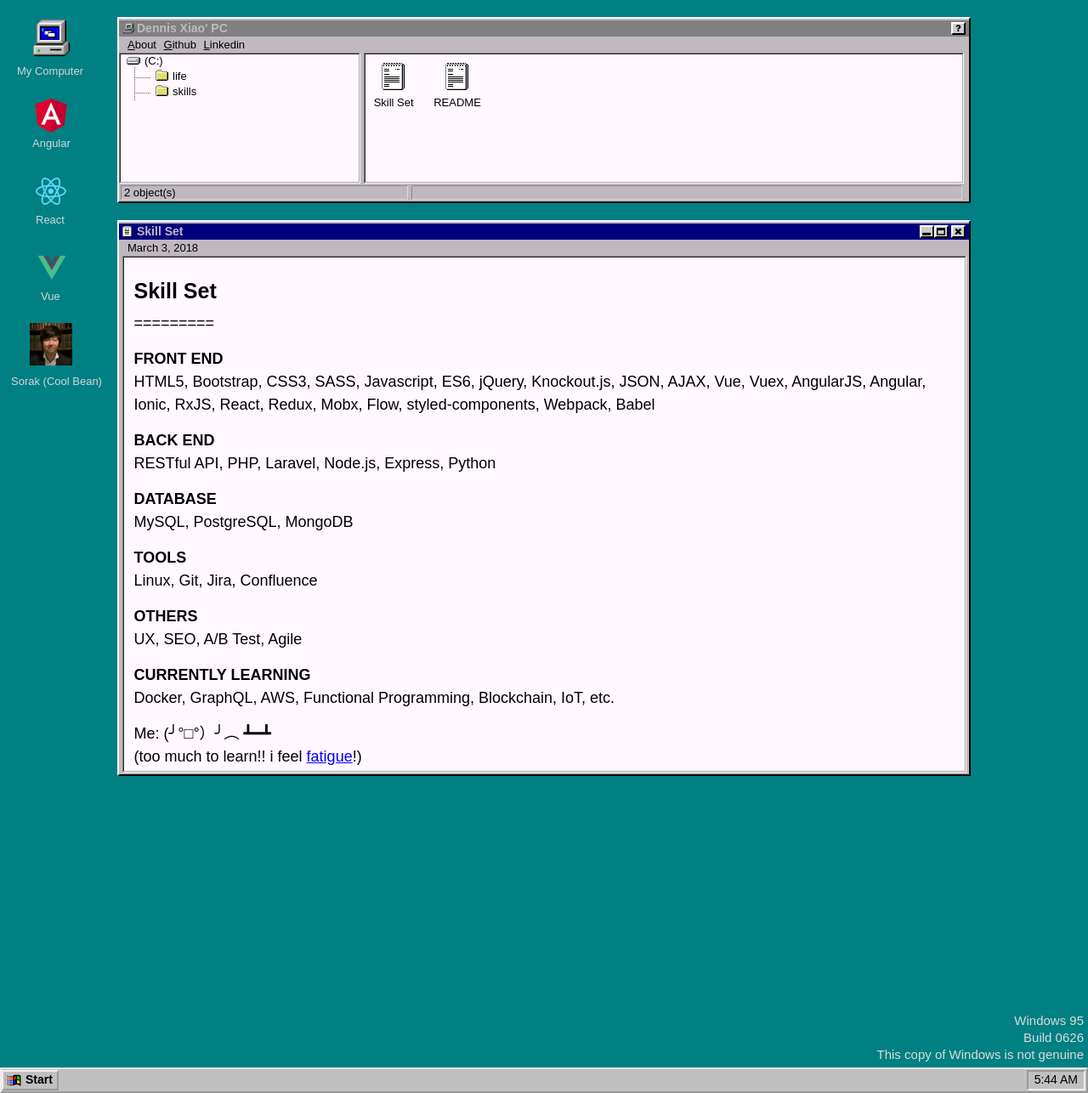
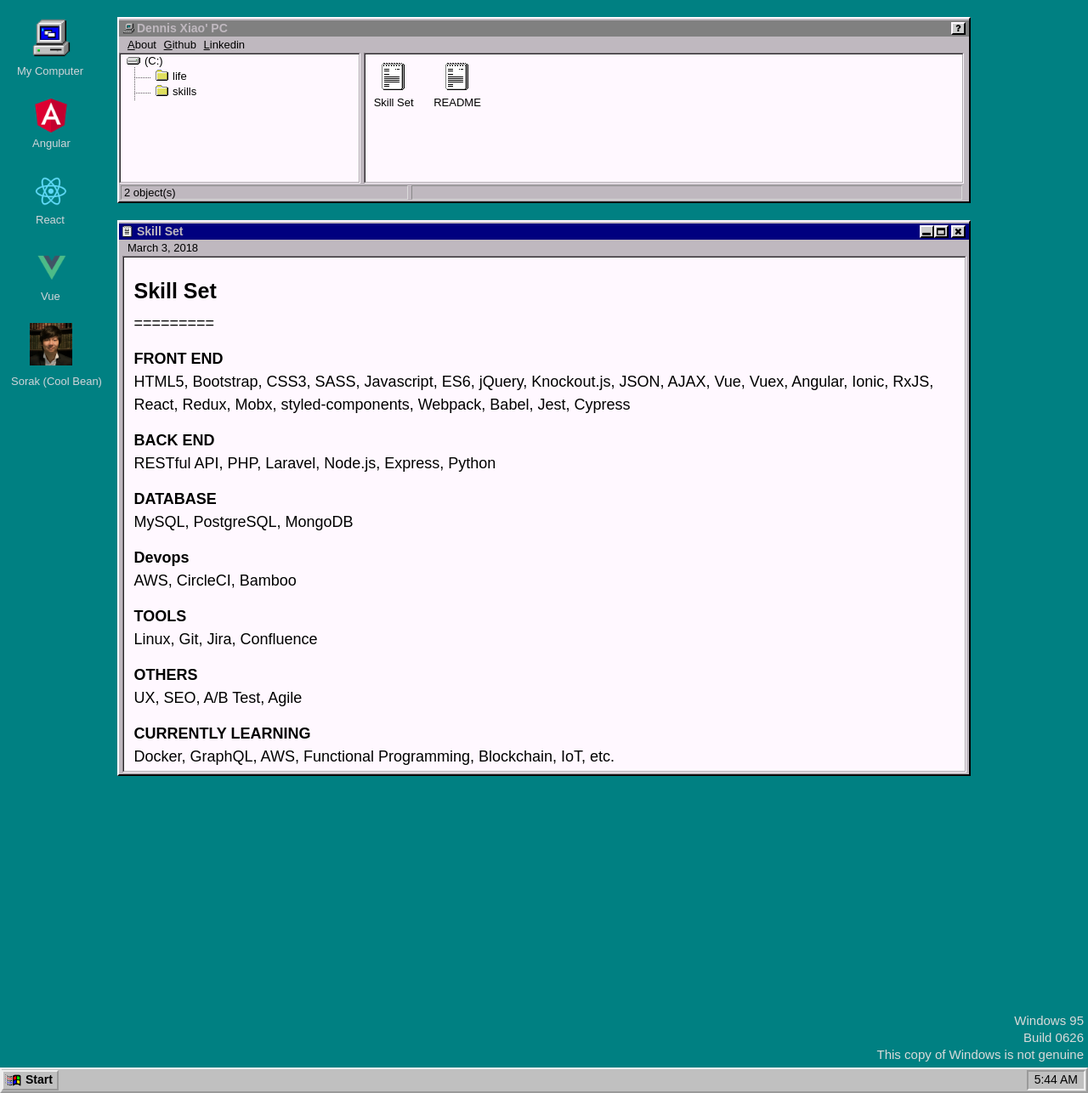
Before and after one commit to dennisXZX/dennisxzx.github.io, a Jekyll site: the page built from _posts/2018-03-03-skillset.md, in a window 1280 px wide. Shown: the whole page at 85% size. Built offline with Jekyll 4.4.1, drawn with Linux system fonts in a browser that asks for light colours.

Commit message:
Update 2018-03-03-skillset.md

```diff
--- a/_posts/2018-03-03-skillset.md
+++ b/_posts/2018-03-03-skillset.md
@@ -8,13 +8,16 @@
 =========
 
 __FRONT END__ <br />
-HTML5, Bootstrap, CSS3, SASS, Javascript, ES6, jQuery, Knockout.js, JSON, AJAX, Vue, Vuex, AngularJS, Angular, Ionic, RxJS, React, Redux, Mobx, Flow, styled-components, Webpack, Babel
+HTML5, Bootstrap, CSS3, SASS, Javascript, ES6, jQuery, Knockout.js, JSON, AJAX, Vue, Vuex, Angular, Ionic, RxJS, React, Redux, Mobx, styled-components, Webpack, Babel, Jest, Cypress
 
 __BACK END__ <br />
 RESTful API, PHP, Laravel, Node.js, Express, Python
 
 __DATABASE__ <br />
 MySQL, PostgreSQL, MongoDB
+
+__Devops__ <br />
+AWS, CircleCI, Bamboo
 
 __TOOLS__ <br />
 Linux, Git, Jira, Confluence
```
Also changed, not shown: other parts of _posts/2018-03-03-skillset.md (+2 -2 lines).
